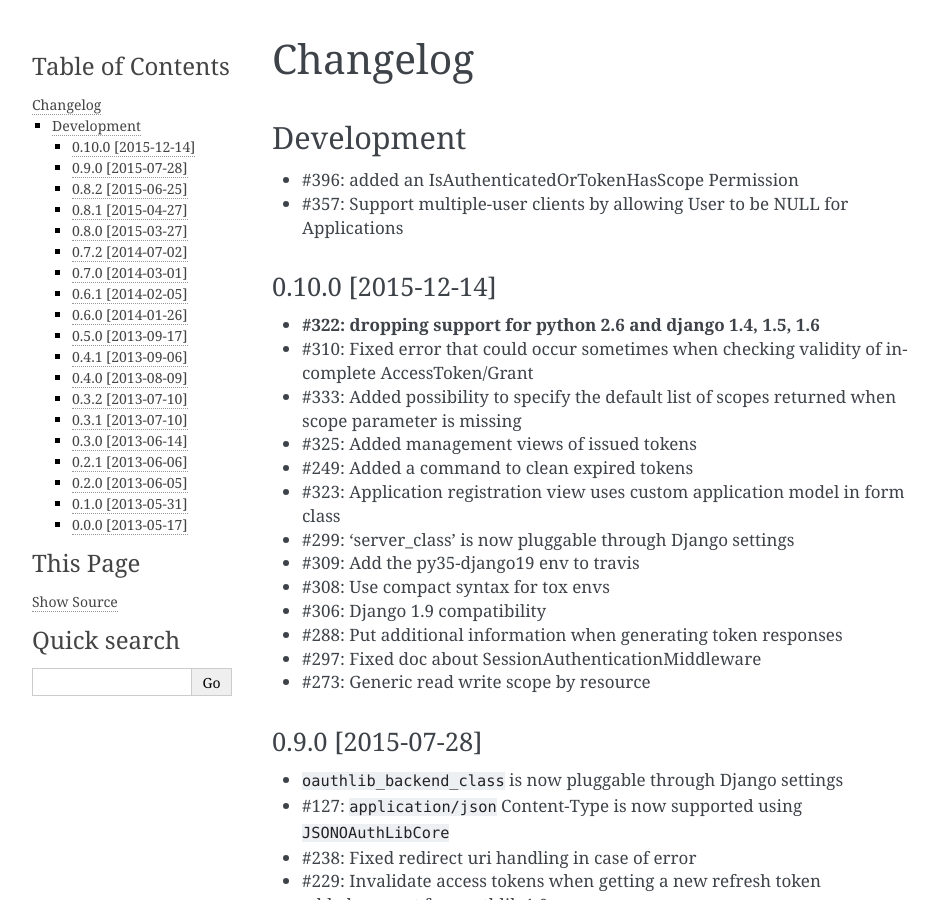
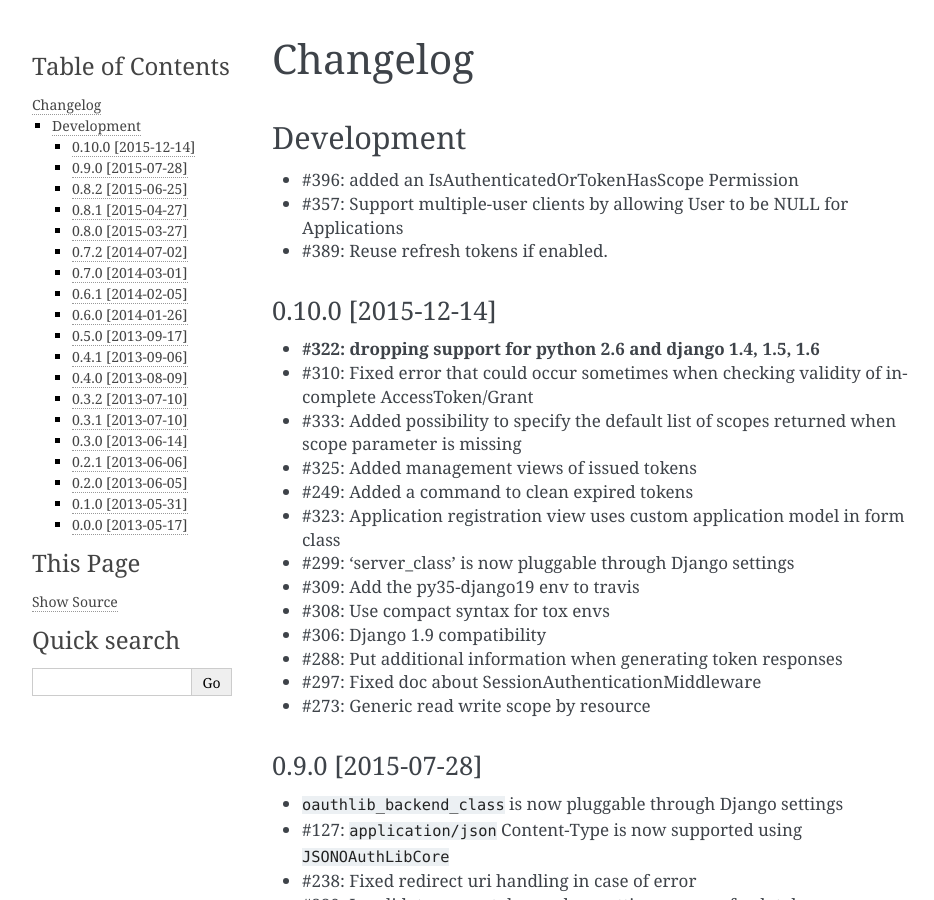
Before and after one commit to sheriffwoody0922/oauth-python-django, a Sphinx documentation site: the page built from docs/changelog.rst, in a window 1280 px wide and 900 px high. Shown: the whole window, without its empty margins (148-1082 px from the left). Built offline with Sphinx 7.4.7, drawn with Linux system fonts in a browser that asks for light colours.

Commit message:
Updated changelog and authors list

```diff
--- a/README.rst
+++ b/README.rst
@@ -102,6 +102,7 @@ Development
 
 * #396: added an IsAuthenticatedOrTokenHasScope Permission
 * #357: Support multiple-user clients by allowing User to be NULL for Applications
+* #389: Reuse refresh tokens if enabled.
 
 0.10.0 [2015-12-14]
 ~~~~~~~~~~~~~~~~~~~
--- a/docs/changelog.rst
+++ b/docs/changelog.rst
@@ -6,6 +6,7 @@ Development
 
 * #396: added an IsAuthenticatedOrTokenHasScope Permission
 * #357: Support multiple-user clients by allowing User to be NULL for Applications
+* #389: Reuse refresh tokens if enabled.
 
 
 0.10.0 [2015-12-14]
```
Also changed, not shown: 1 other file.
